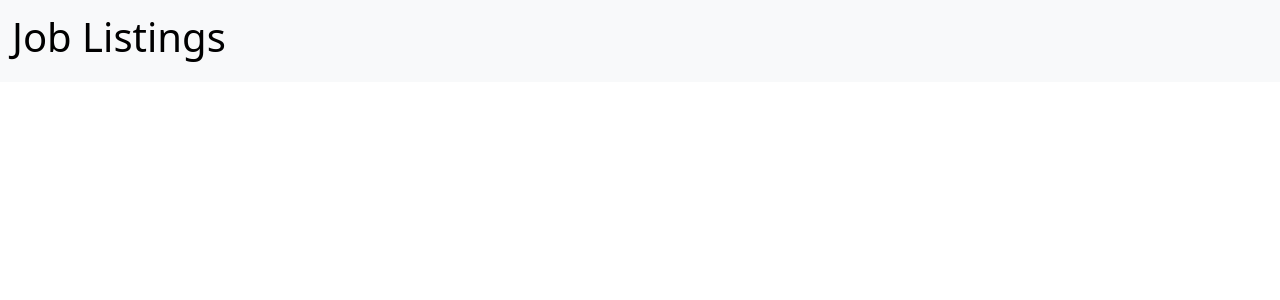
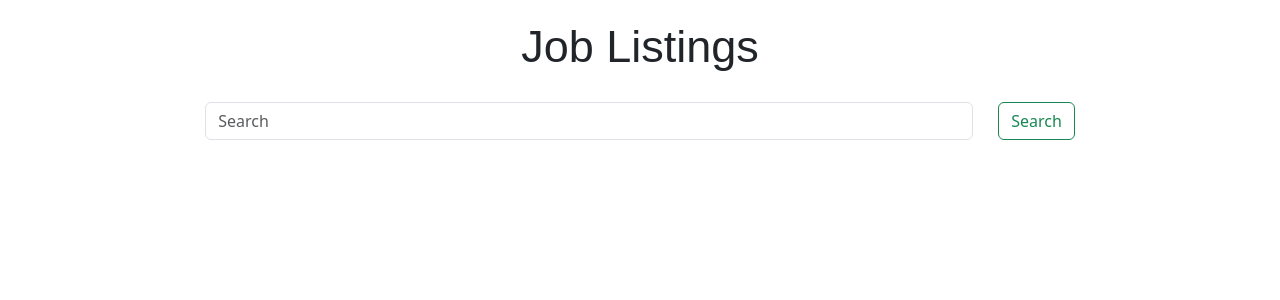
Before and after one commit to lindajoy/JobListing, an Angular app: page / in a window 1280 px wide. Shown: the top 300 px of the page. Built offline with nearby package versions, Linux system fonts and the light colour scheme.

Commit message:
chore: Styling on the home page

```diff
--- a/src/app/app.component.html
+++ b/src/app/app.component.html
@@ -1,11 +1,38 @@
-<nav class="navbar navbar-expand-sm navbar-light bg-light">
-  <div class="container-fluid">
-    <a class="navbar-brand" href="#">
-      <h1>Job Listings</h1>
-    </a>
-    <button class="navbar-toggler" type="button" data-bs-toggle="collapse" data-bs-target="#navbarSupportedContent"
-      aria-controls="navbarSupportedContent" aria-expanded="false" aria-label="Toggle navigation">
-      <span class="navbar-toggler-icon"></span>
-    </button>
-  </div>
+<h1 class="header"> Job Listings </h1>
+
+<nav class="navbar navbar-light">
+  <form class="search-form d-flex justify-content-center">
+    <input class="form-control mr-sm-2" type="search" placeholder="Search" aria-label="Search">
+    <button class="btn btn-outline-success my-2 my-sm-0" type="submit">Search</button>
+  </form>
 </nav>
+
+<!-- <table class="table table-hover">
+  <thead>
+    <tr>
+      <th scope="col">#</th>
+      <th scope="col">Job Title</th>
+      <th scope="col">Company</th>
+      <th scope="col">Location</th>
+    </tr>
+  </thead>
+  <tbody>
+    <tr>
+      <th scope="row">1</th>
+      <td>Mark</td>
+      <td>Otto</td>
+      <td>mdo</td>
+    </tr>
+    <tr>
+      <th scope="row">2</th>
+      <td>Jacob</td>
+      <td>Thornton</td>
+      <td>fat</td>
+    </tr>
+    <tr>
+      <th scope="row">3</th>
+      <td colspan="2">Larry the Bird</td>
+      <td>twitter</td>
+    </tr>
+  </tbody>
+</table> -->
--- a/src/app/app.component.scss
+++ b/src/app/app.component.scss
@@ -0,0 +1,19 @@
+.search-form {
+    width: 100%;
+}
+
+.header {
+    padding: 20px;
+    text-align: center;
+    margin: auto;
+    font-size: 45px;
+    font-family: Arial, Helvetica, sans-serif;
+}
+
+.search-form input{
+    width: 60%;
+}
+
+.search-form button{
+    margin-left: 25px;
+}
--- a/src/app/app.component.ts
+++ b/src/app/app.component.ts
@@ -7,4 +7,12 @@ import { Component } from '@angular/core';
 })
 export class AppComponent {
   title = 'job-listings';
+
+  elements: any = [
+    {id: 1, first: 'Mark', last: 'Otto', handle: '@mdo'},
+    {id: 2, first: 'Jacob', last: 'Thornton', handle: '@fat'},
+    {id: 3, first: 'Larry', last: 'the Bird', handle: '@twitter'},
+  ];
+
+  headElements = ['ID', 'First', 'Last', 'Handle'];
 }
```
